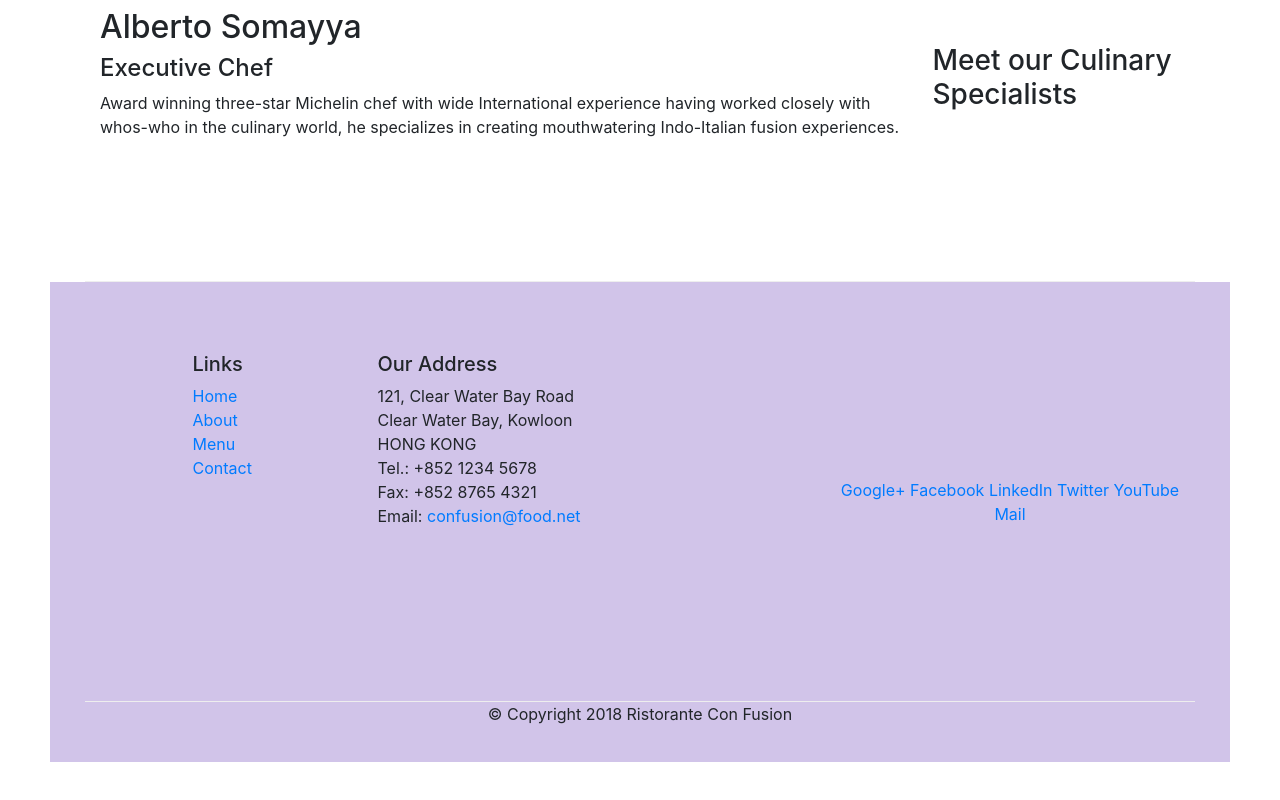
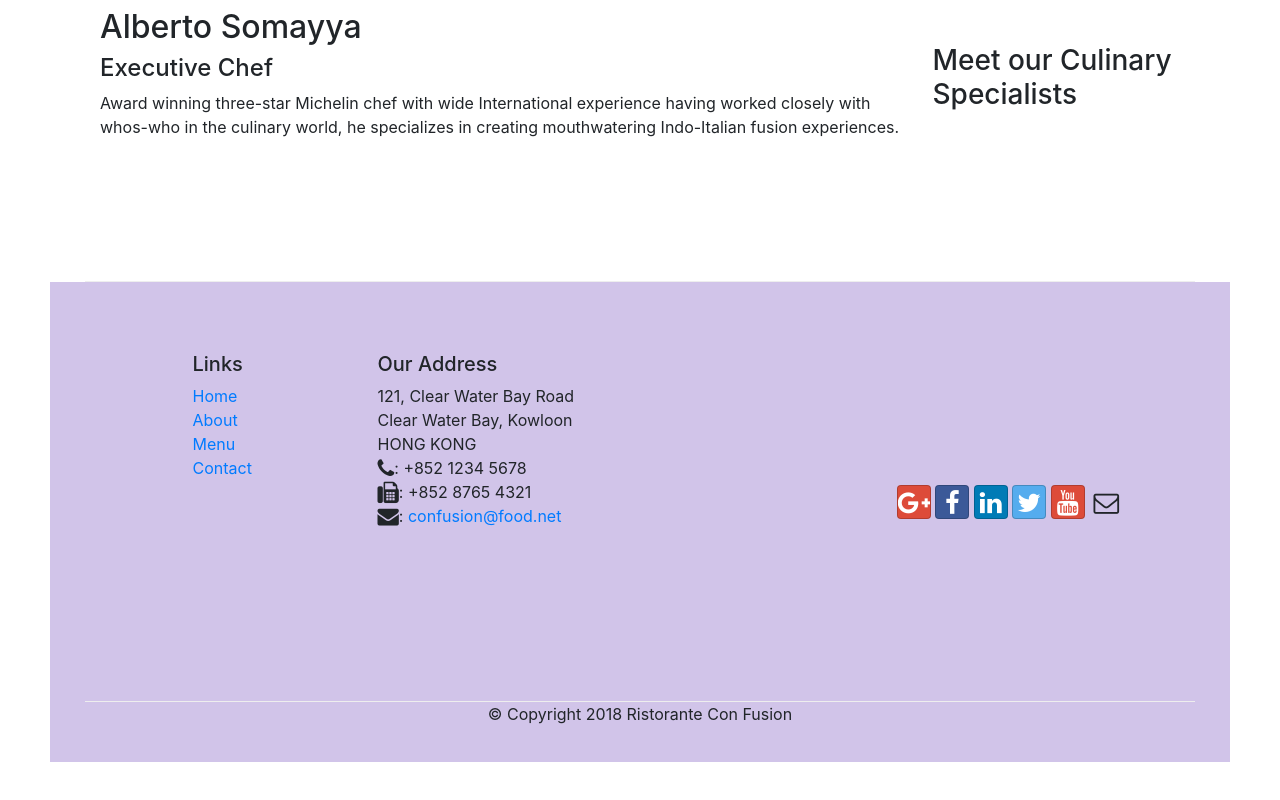
Before and after one commit to pavlobu/bs4-course, a website: page index.html in a window 1280 px wide. Shown: the part 1252-2052 px from the top of the page. Drawn offline with nearby package versions, Linux system fonts and the light colour scheme.

Commit message:
icon fonts

```diff
--- a/index.html
+++ b/index.html
@@ -9,6 +9,8 @@
 
   <!-- Bootstrap CSS -->
   <link rel="stylesheet" href="node_modules/bootstrap/dist/css/bootstrap.min.css">
+  <link rel="stylesheet" href="node_modules/font-awesome/css/font-awesome.min.css">
+  <link rel="stylesheet" href="node_modules/bootstrap-social/bootstrap-social.css">
   <link rel="stylesheet" href="css/styles.css">
   <title>Ristorante Con Fusion</title>
 </head>
@@ -23,10 +25,10 @@
       <a class="navbar-brand mr-auto" href="#">Ristorante Con Fusion</a>
       <div class="collapse navbar-collapse" id="Navbar">
         <ul class="navbar-nav mr-auto">
-          <li class="nav-item active"><a class="nav-link" href="#">Home</a></li>
-          <li class="nav-item"><a class="nav-link" href="./aboutus.html">About</a></li>
-          <li class="nav-item"><a class="nav-link" href="#">Menu</a></li>
-          <li class="nav-item"><a class="nav-link" href="#">Contact</a></li>
+          <li class="nav-item"><a class="nav-link" href="./index.html"><span class="fa fa-home"></span> Home</a></li>
+          <li class="nav-item active"><a class="nav-link" href="./aboutus.html"><span class="fa fa-info"></span> About</a></li>
+          <li class="nav-item"><a class="nav-link" href="#"><span class="fa fa-list fa-lg"></span> Menu</a></li>
+          <li class="nav-item"><a class="nav-link" href="#"><span class="fa fa-address-card fa-lg"></span>  Contact</a></li>
         </ul>
       </div>
     </div>
@@ -102,19 +104,19 @@
             121, Clear Water Bay Road<br>
             Clear Water Bay, Kowloon<br>
             HONG KONG<br>
-            Tel.: +852 1234 5678<br>
-            Fax: +852 8765 4321<br>
-            Email: <a href="mailto:confusion@food.net">confusion@food.net</a>
+            <i class="fa fa-phone fa-lg"></i>: +852 1234 5678<br>
+            <i class="fa fa-fax fa-lg"></i>: +852 8765 4321<br>
+            <i class="fa fa-envelope fa-lg"></i>: <a href="mailto:confusion@food.net">confusion@food.net</a>
           </address>
         </div>
         <div class="col-12 col-sm-4 align-self-center">
           <div class="text-center">
-            <a href="http://google.com/+">Google+</a>
-            <a href="http://www.facebook.com/profile.php?id=">Facebook</a>
-            <a href="http://www.linkedin.com/in/">LinkedIn</a>
-            <a href="http://twitter.com/">Twitter</a>
-            <a href="http://youtube.com/">YouTube</a>
-            <a href="mailto:">Mail</a>
+            <a class="btn btn-social-icon btn-google" href="http://google.com/+"><i class="fa fa-google-plus fa-lg"></i></a>
+            <a class="btn btn-social-icon btn-facebook" href="http://www.facebook.com/profile.php?id="><i class="fa fa-facebook fa-lg"></i></a>
+            <a class="btn btn-social-icon btn-linkedin" href="http://www.linkedin.com/in/"><i class="fa fa-linkedin fa-lg"></i></a>
+            <a class="btn btn-social-icon btn-twitter" href="http://twitter.com/"><i class="fa fa-twitter fa-lg"></i></a>
+            <a class="btn btn-social-icon btn-google" href="http://youtube.com/"><i class="fa fa-youtube fa-lg"></i></a>
+            <a class="btn btn-social-icon" href="mailto:"><i class="fa fa-envelope-o fa-lg"></i></a>
           </div>
         </div>
       </div>
```
Also changed, not shown: aboutus.html (+15 -13 lines), package.json (+5 -3 lines).
